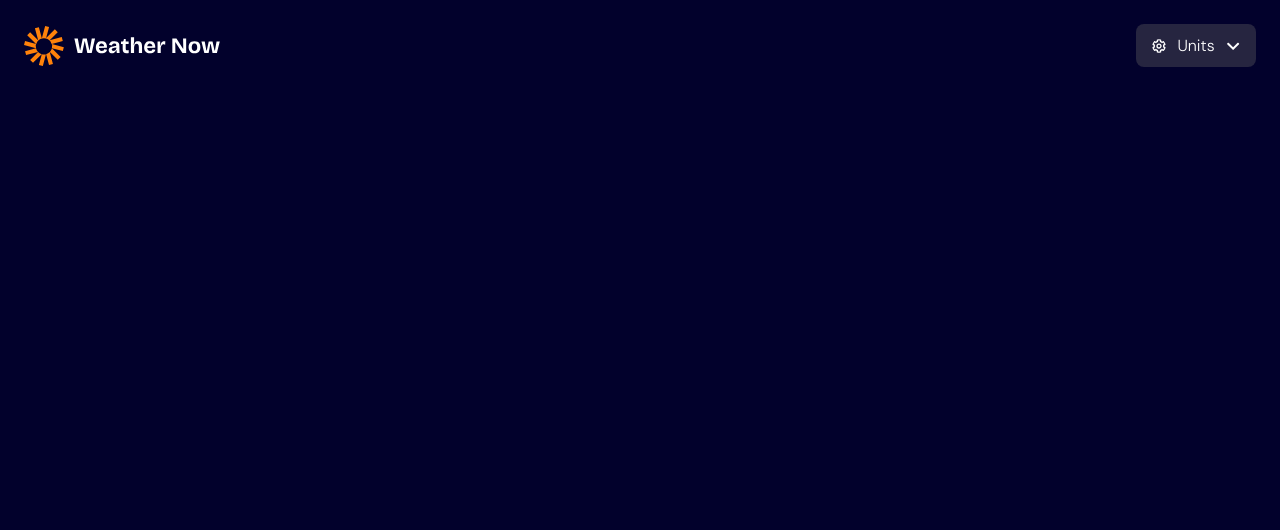
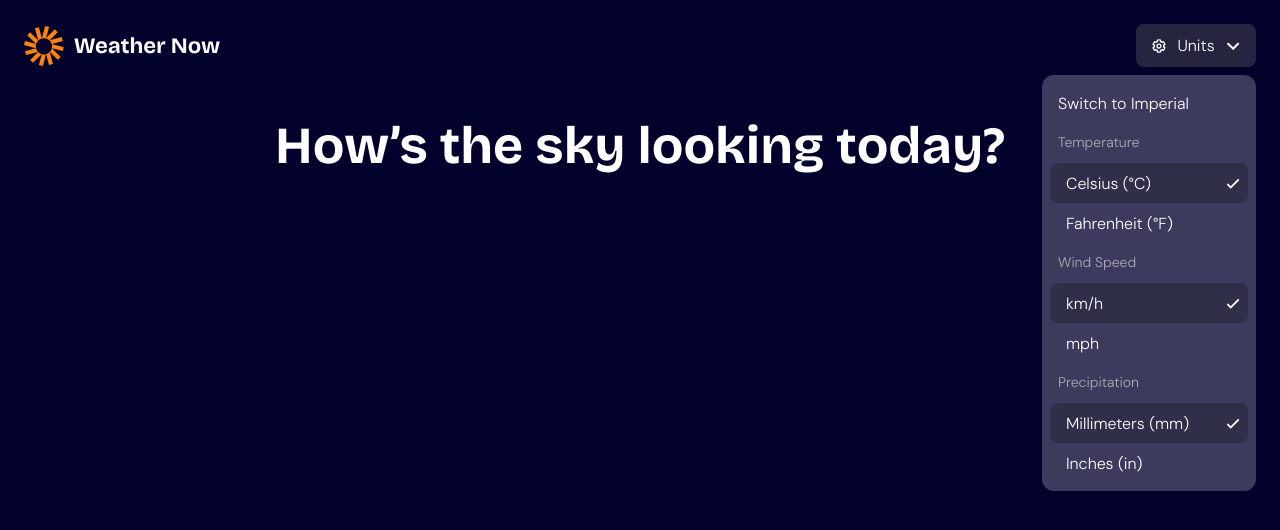
Before and after one commit to HamDean/Weather-app, a React (Vite) app: page / in a window 1280 px wide. Both pictures are taken after a click on the button "Units". Shown: the top 530 px of the page. Built offline with nearby package versions, Linux system fonts and the light colour scheme.

Commit message:
Build the hero section

```diff
--- a/src/App.jsx
+++ b/src/App.jsx
@@ -1,10 +1,14 @@
-import Navbar from "./components/Navbar"
+import Hero from "./components/Hero";
+import Navbar from "./components/Navbar";
 
 const App = () => {
   return (
     <>
       <Navbar />
+      <main>
+        <Hero />
+      </main>
     </>
-  )
-}
-export default App
+  );
+};
+export default App;
--- /dev/null
+++ b/src/components/Hero.jsx
@@ -0,0 +1,4 @@
+const Hero = () => {
+  return <h1 className="hero">How’s the sky looking today?</h1>;
+};
+export default Hero;
--- a/src/components/UnitsDropDownList.jsx
+++ b/src/components/UnitsDropDownList.jsx
@@ -15,7 +15,8 @@ const UnitsDropDownList = ({ showUnits }) => {
   return (
     <div className={`drop-down-list ${!showUnits && "hide"}`}>
       <span onClick={handleClick}>
-        {switchToMetric ? "Switch to Metric" : "Switch to Imperial"}
+        {`Switch to ${switchToMetric ? 'Metric' : 'Imperial'}`}
+        {/* {switchToMetric ? "Switch to Metric" : "Switch to Imperial"} */}
       </span>
       {unitGroups.map(({ label, convertions }) => (
         <>
--- a/src/index.css
+++ b/src/index.css
@@ -12,6 +12,11 @@
 @font-face {
   font-family: 'DM-Sans';
   src: url('./assets/fonts/DM_Sans/static/DMSans-Light.ttf');
+}
+
+@font-face {
+  font-family: 'Grotesque';
+  src: url('./assets/fonts/Bricolage_Grotesque/static/BricolageGrotesque-Bold.ttf');
 }
 
 body {
@@ -109,6 +114,13 @@ body {
   align-items: center;
 }
 
+.hero {
+  font-family: 'Grotesque';
+  font-size: 52px;
+  text-align: center;
+  margin-top: 24px;
+}
+
 @media screen and (min-width: 768px) {
   .nav > img {
     width: 197px;
```
